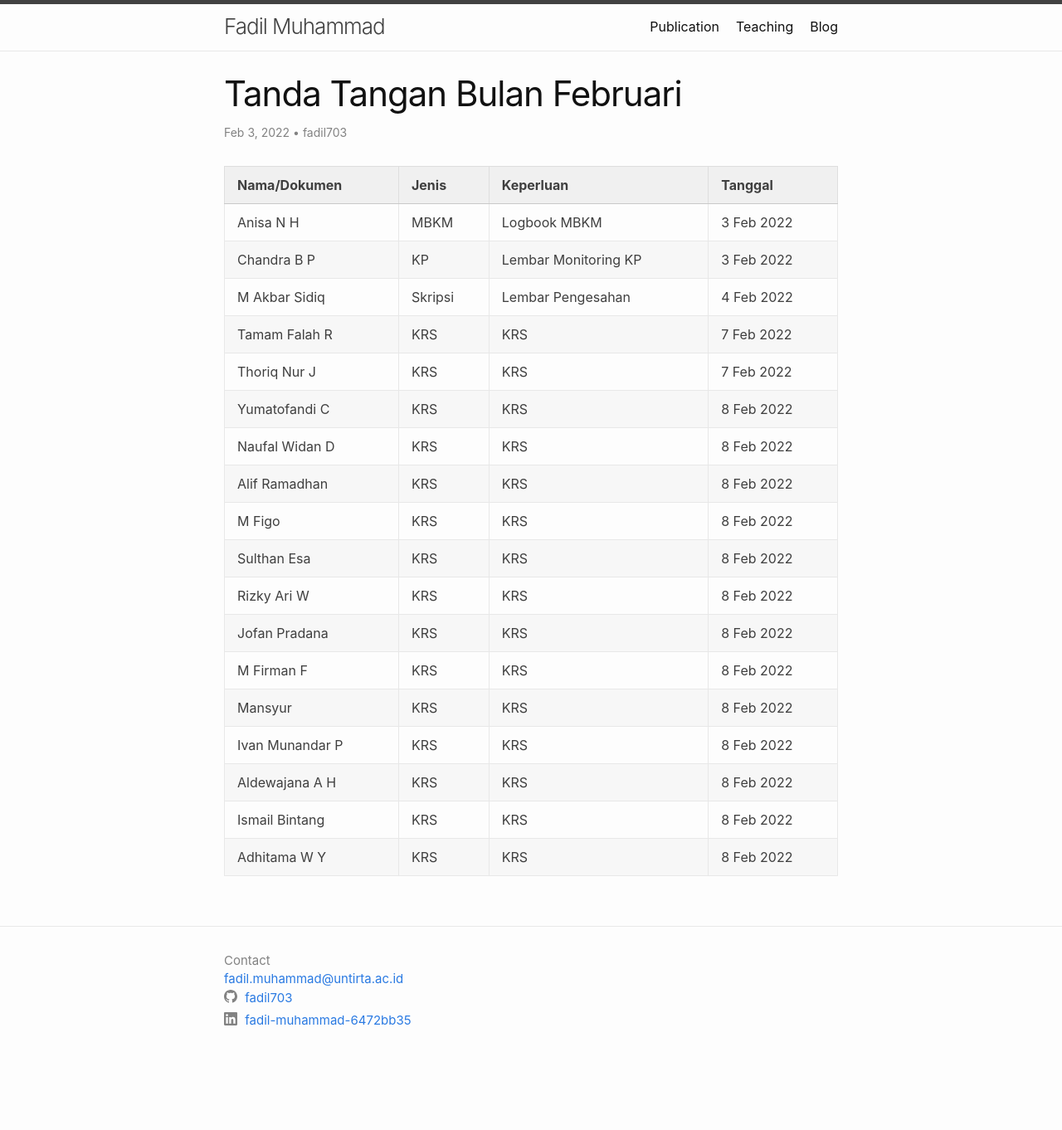
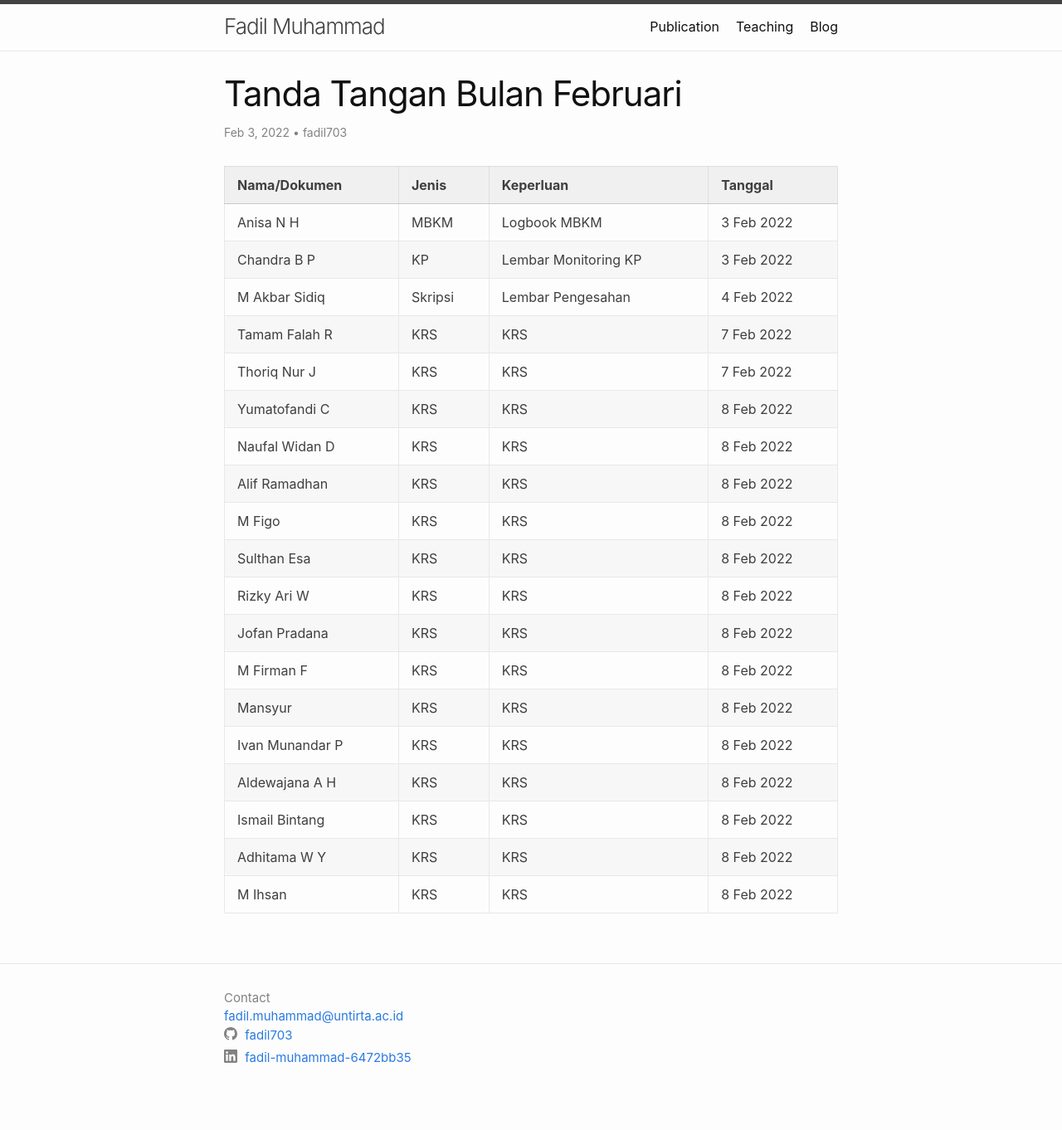
Before and after one commit to fadil703/fadil703.github.io, a Jekyll site: the page built from _posts/2022-02-03-february-signature.markdown, in a window 1280 px wide. Shown: the whole page at 83% size. Built offline with Jekyll 4.4.1, drawn with Linux system fonts in a browser that asks for light colours; before the commit the page ends 1317 px from its top, so only the background shows below that.

Commit message:
Update 2022-02-03-february-signature.markdown
add m ihsan

```diff
--- a/_posts/2022-02-03-february-signature.markdown
+++ b/_posts/2022-02-03-february-signature.markdown
@@ -26,3 +26,4 @@ author: "fadil703"
 | Aldewajana A H | KRS | KRS | 8 Feb 2022  |
 | Ismail Bintang | KRS | KRS | 8 Feb 2022  |
 | Adhitama W Y | KRS | KRS | 8 Feb 2022  |
+| M Ihsan | KRS | KRS | 8 Feb 2022  |
```
